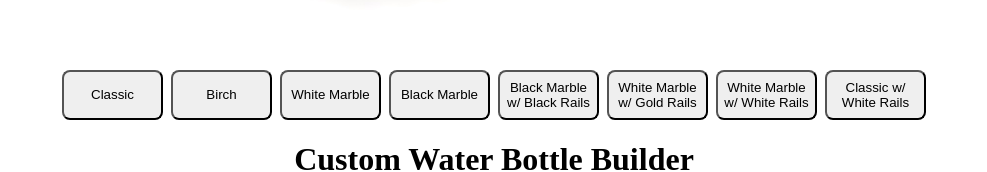
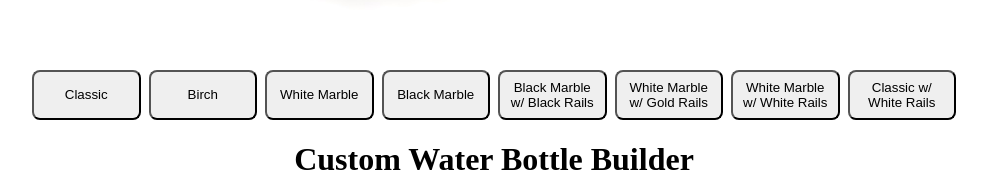
Before and after one commit to eperez-bg/dynamic-table-viewer, a React (Vite) app: page / in a window 1280 px wide. Shown: the part 545-717 px from the top of the page, without its empty margins (146-1133 px from the left). Built offline with nearby package versions, Linux system fonts and the light colour scheme.

Commit message:
Increased table options size when shrunk

```diff
--- a/src/css/App.css
+++ b/src/css/App.css
@@ -18,8 +18,9 @@
   align-items: center;
   justify-content: center;
   min-width: 0;
-  max-width: 60%;
-  flex: 1 1 840px;
+  max-width: 75%;
+  flex: 1 1 700x;
+  flex-wrap: wrap;
 }
 
 .table-button {
```
